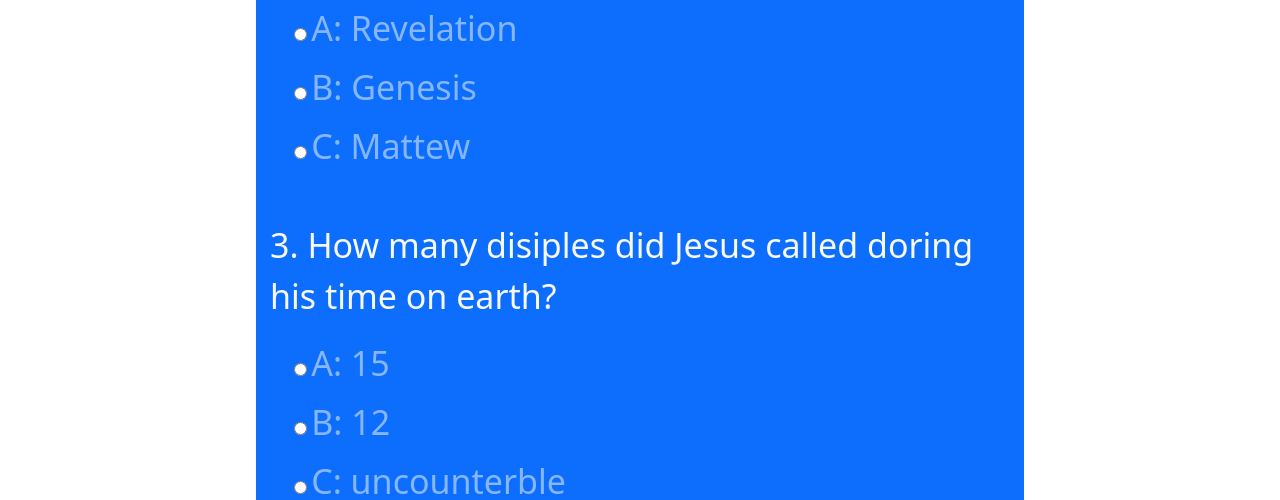
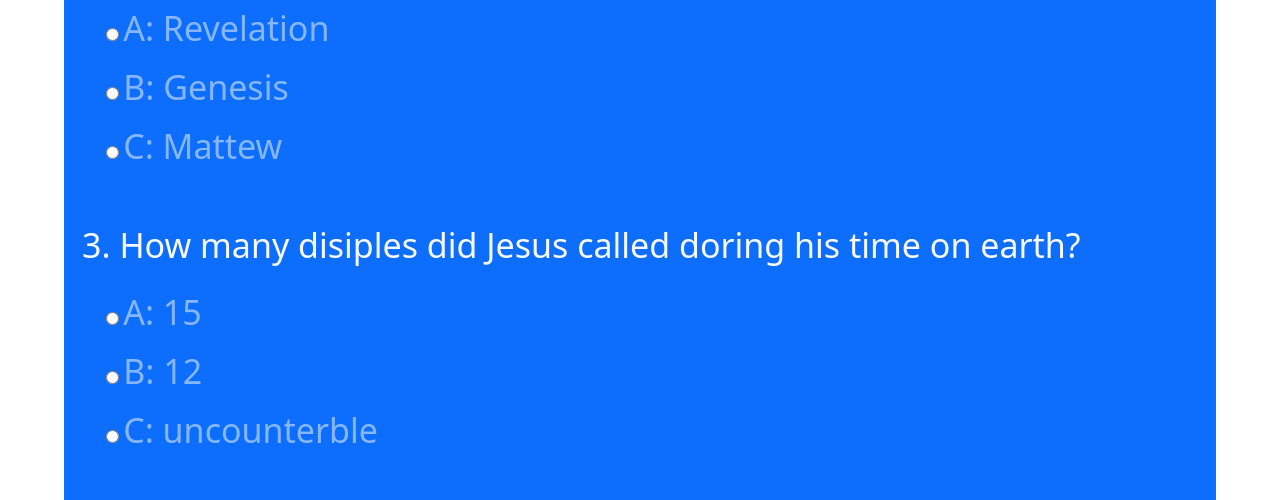
Before and after one commit to jahseed89/Bible-quiz, a plain HTML site: page index.html in a window 1280 px wide. Shown: the part 600-1100 px from the top of the page. Drawn offline with nearby package versions, Linux system fonts and the light colour scheme.

Commit message:
updated media querey

```diff
--- a/style.css
+++ b/style.css
@@ -6,6 +6,7 @@ body {
     width: 60%;
     margin: 0 auto;
 }
+
 .size {
     font-size: 34px;
 }
@@ -20,3 +21,10 @@ body {
   input {
     cursor: pointer;
   }
+
+  /* Media query for mobile screens */
+@media (min-width: 900px) {
+    .main-container {
+        width: 90%;
+    }
+}
```
